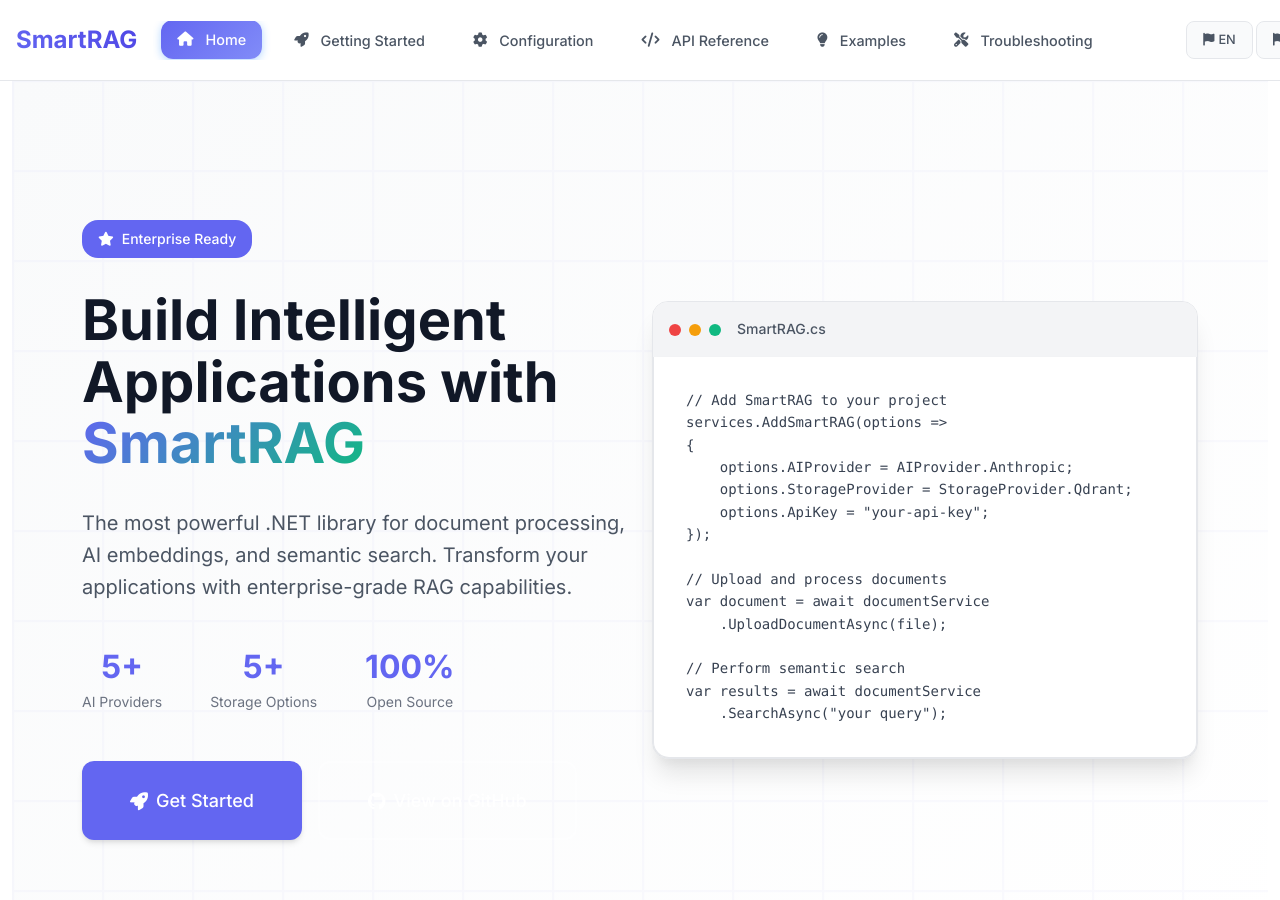
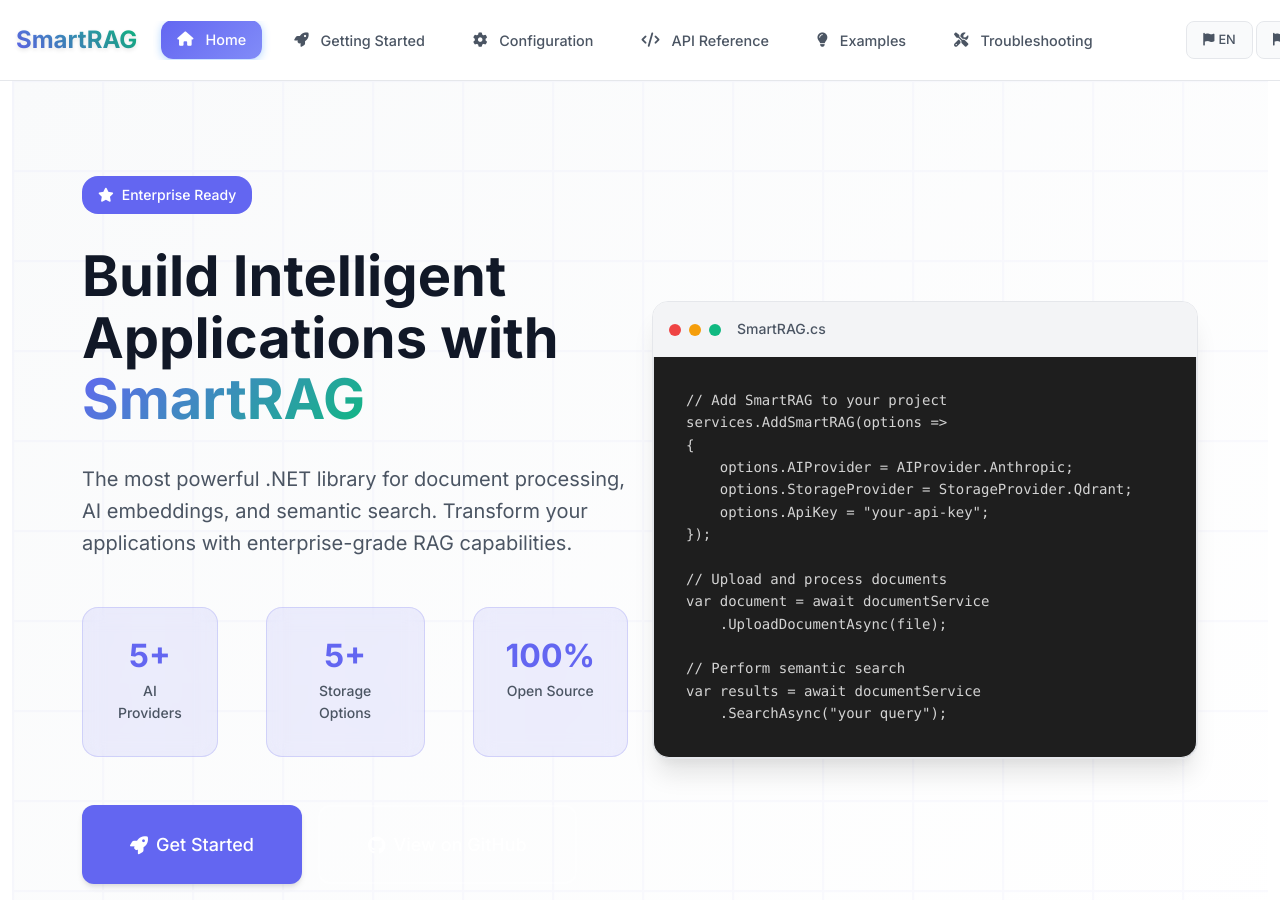
Before and after one commit to byerlikaya/SmartRAG, a Jekyll site: the page built from docs/en/index.md, in a window 1280 px wide and 900 px high. Built offline with Jekyll 4.4.1, drawn with Linux system fonts in a browser that asks for light colours.

Commit message:
feat: Enhance hero section statistics with dark styling and hover effects
- Add dark background and border to stat-item boxes
- Implement hover effects with transform and shadow
- Add backdrop-filter blur for modern glass effect
- Update dark theme colors for better contrast
- Improve visual hierarchy of statistics section

```diff
--- a/docs/assets/css/style.css
+++ b/docs/assets/css/style.css
@@ -176,10 +176,12 @@ h1, h2, h3, h4, h5, h6 {
 }
 
 .brand-text {
-    background: linear-gradient(45deg, var(--primary), var(--primary-dark));
+    background: linear-gradient(45deg, var(--primary) 0%, var(--secondary) 100%);
     -webkit-background-clip: text;
     -webkit-text-fill-color: transparent;
     background-clip: text;
+    font-weight: 700;
+    text-shadow: 0 2px 4px rgba(0, 0, 0, 0.1);
 }
 
 .navbar-nav .nav-link {
@@ -870,6 +872,20 @@ h1, h2, h3, h4, h5, h6 {
     background: linear-gradient(135deg, var(--dark-bg) 0%, var(--dark-surface) 100%);
 }
 
+[data-theme="dark"] .stat-item {
+    background: rgba(99, 102, 241, 0.15);
+    border-color: rgba(99, 102, 241, 0.3);
+}
+
+[data-theme="dark"] .stat-item:hover {
+    background: rgba(99, 102, 241, 0.2);
+    border-color: rgba(99, 102, 241, 0.4);
+}
+
+[data-theme="dark"] .stat-label {
+    color: var(--gray-400);
+}
+
 .hero-background {
     position: absolute;
     top: 0;
@@ -929,6 +945,19 @@ h1, h2, h3, h4, h5, h6 {
 
 .stat-item {
     text-align: center;
+    background: rgba(99, 102, 241, 0.1);
+    padding: var(--spacing-lg);
+    border-radius: var(--radius-lg);
+    border: 1px solid rgba(99, 102, 241, 0.2);
+    backdrop-filter: blur(10px);
+    transition: var(--transition);
+}
+
+.stat-item:hover {
+    background: rgba(99, 102, 241, 0.15);
+    border-color: rgba(99, 102, 241, 0.3);
+    transform: translateY(-2px);
+    box-shadow: var(--shadow-md);
 }
 
 .stat-number {
@@ -940,8 +969,9 @@ h1, h2, h3, h4, h5, h6 {
 
 .stat-label {
     font-size: 0.875rem;
-    color: var(--gray-500);
+    color: var(--gray-600);
     margin-top: var(--spacing-xs);
+    font-weight: 500;
 }
 
 .hero-buttons {
@@ -1010,7 +1040,7 @@ h1, h2, h3, h4, h5, h6 {
 }
 
 .code-content {
-    background: var(--white);
+    background: #1e1e1e;
     border: 1px solid var(--gray-200);
     border-top: none;
     border-radius: 0 0 var(--radius-lg) var(--radius-lg);
@@ -1023,21 +1053,66 @@ h1, h2, h3, h4, h5, h6 {
 .code-content pre {
     margin: 0;
     background: none;
-    color: var(--gray-700);
-    font-family: var(--font-mono);
+    color: #d4d4d4;
+    font-family: 'JetBrains Mono', 'Fira Code', 'Monaco', 'Consolas', monospace;
     font-size: 0.875rem;
     line-height: 1.6;
 }
 
+/* Visual Studio Code Syntax Highlighting */
+.code-content .hljs-keyword,
+.code-content .hljs-built_in,
+.code-content .hljs-type,
+.code-content .hljs-literal {
+    color: #569cd6;
+}
+
+.code-content .hljs-string,
+.code-content .hljs-regexp {
+    color: #ce9178;
+}
+
+.code-content .hljs-comment {
+    color: #6a9955;
+    font-style: italic;
+}
+
+.code-content .hljs-number,
+.code-content .hljs-boolean {
+    color: #b5cea8;
+}
+
+.code-content .hljs-function,
+.code-content .hljs-title {
+    color: #dcdcaa;
+}
+
+.code-content .hljs-params {
+    color: #9cdcfe;
+}
+
+.code-content .hljs-class,
+.code-content .hljs-property {
+    color: #4ec9b0;
+}
+
+.code-content .hljs-operator {
+    color: #d4d4d4;
+}
+
+.code-content .hljs-punctuation {
+    color: #d4d4d4;
+}
+
 [data-theme="dark"] .code-content {
-    background: var(--dark-surface);
+    background: #1e1e1e;
     border-color: var(--dark-border);
     box-shadow: var(--shadow-lg);
     margin-top: -1px;
 }
 
 [data-theme="dark"] .code-content pre {
-    color: var(--gray-300);
+    color: #d4d4d4;
 }
 
 /* Sections */
```
